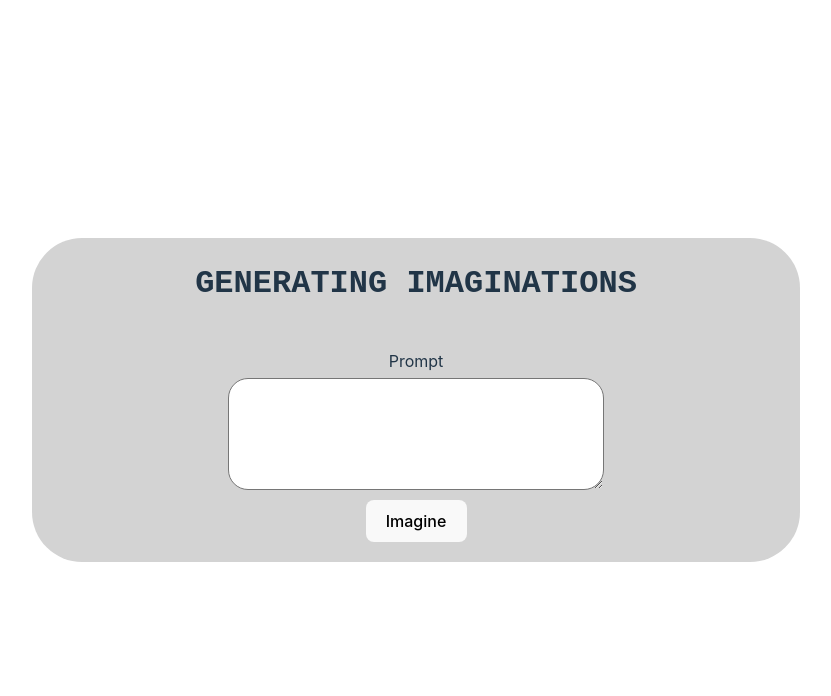
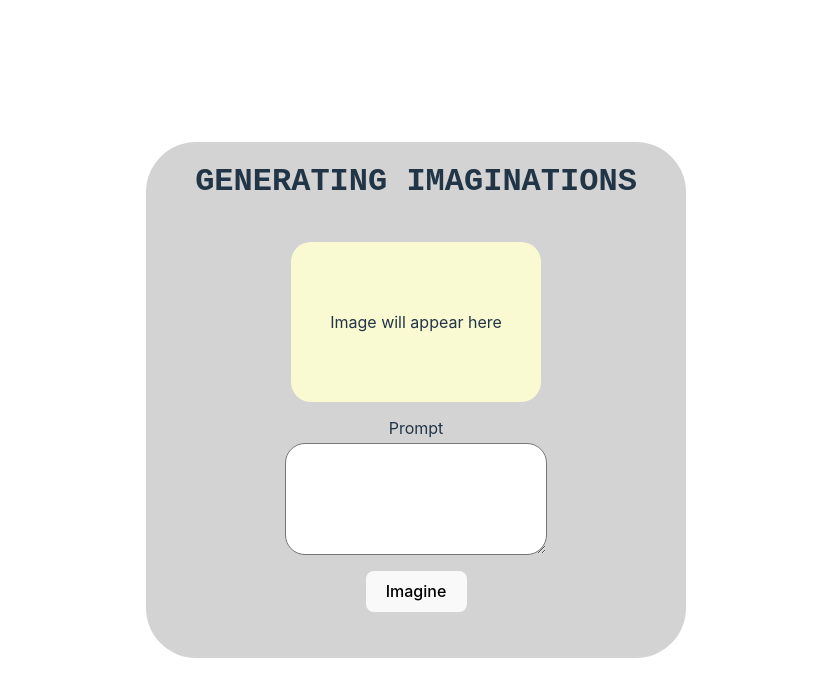
Before and after one commit to AlapanGhosh10/Text-To-Image, a website built with Vite: page index.html in a window 1280 px wide. Shown: the whole page, without its empty margins (224-1055 px from the left). Built offline with nearby package versions, Linux system fonts and the light colour scheme.

Commit message:
frontend done

```diff
--- a/index.html
+++ b/index.html
@@ -4,7 +4,7 @@
     <meta charset="UTF-8" />
     <link rel="icon" type="image/svg+xml" href="/vite.svg" />
     <meta name="viewport" content="width=device-width, initial-scale=1.0" />
-    <title>Vite App</title>
+    <title>IMAGINE</title>
   </head>
   <body>
     <header>
@@ -12,14 +12,14 @@
     </header>
     <main>
       <div id="result">
-
+        Image will appear here
       </div>
 
-      <form action="">
+      <form>
         <label for="prompt">Prompt</label>
         <textarea name="prompt" maxlength="160"></textarea>
+        <button type="submit">Imagine</button>
       </form>
-      <button type="submit">Imagine</button>
     </main>
 
     <script type="module" src="/main.js"></script>
--- a/main.js
+++ b/main.js
@@ -1 +1,24 @@
-import './style.css'
+import './style.css';
+
+const form = document.querySelector('form');
+
+form.addEventListener('submit', async (e) => {
+    e.preventDefault();
+
+    const data = new FormData(form);
+
+    const response = await fetch('http://localhost:8080/dream', {
+      method: 'POST',
+      headers: {
+        'Content-Type': 'application/json',
+      },
+      body: JSON.stringify({
+        prompt: data.get('prompt'),
+      }),
+    });
+
+    const { image } = await response.json();
+
+    const result = document.querySelector('#result');
+    result.innerHTML = `<img src="${image}" width="512" />`;
+});
--- a/style.css
+++ b/style.css
@@ -1,27 +1,18 @@
-:root {
+body {
   font-family: Inter, system-ui, Avenir, Helvetica, Arial, sans-serif;
-  line-height: 1.5;
-  font-weight: 400;
-
-  color-scheme: light dark;
-  color: rgba(255, 255, 255, 0.87);
-  background-color: #242424;
-
-  font-synthesis: none;
-  text-rendering: optimizeLegibility;
-  -webkit-font-smoothing: antialiased;
-  -moz-osx-font-smoothing: grayscale;
-  -webkit-text-size-adjust: 100%;
-}
-
-body {
-  margin: 0;
+  margin: 0 auto;
   display: flex;
   flex-direction: column;
   align-items: center;
   justify-content: center;
-  min-width: 320px;
+  max-width: 100vw;
   min-height: 100vh;
+}
+
+@media (min-width: 1000px) {
+  body {
+    max-width: 900px;
+  }
 }
 
 header {
@@ -54,7 +45,25 @@ main {
   border-bottom-right-radius: 50px;
 }
 
-@media (max-width: 600px) {
+#result {
+  margin: 0 auto;
+  width: 50%;
+  height: 20vh;
+  background: lightgoldenrodyellow;
+  border-radius: 20px;
+  display: flex;
+  justify-content: center;
+  align-items: center;
+  margin-bottom: 16px;
+}
+
+img {
+  height: 100%;
+  width: 100%;
+  border-radius: 20px;
+}
+
+@media (max-width: 700px) {
   h1 {
     font-size: 30px;
   }
@@ -71,15 +80,6 @@ main {
     width: 100%;
   }
 }
-
-
-
-/* @media (min-width: 768px) {
-  main, header {
-    max-width: 800px;
-    margin: 0 auto;
-  }
-} */
 
 form {
   display: flex;
@@ -113,6 +113,7 @@ button {
   background-color: #1a1a1a;
   cursor: pointer;
   transition: border-color 0.25s;
+  margin: 16px;
 }
 button:hover {
   border-color: #646cff;
```
